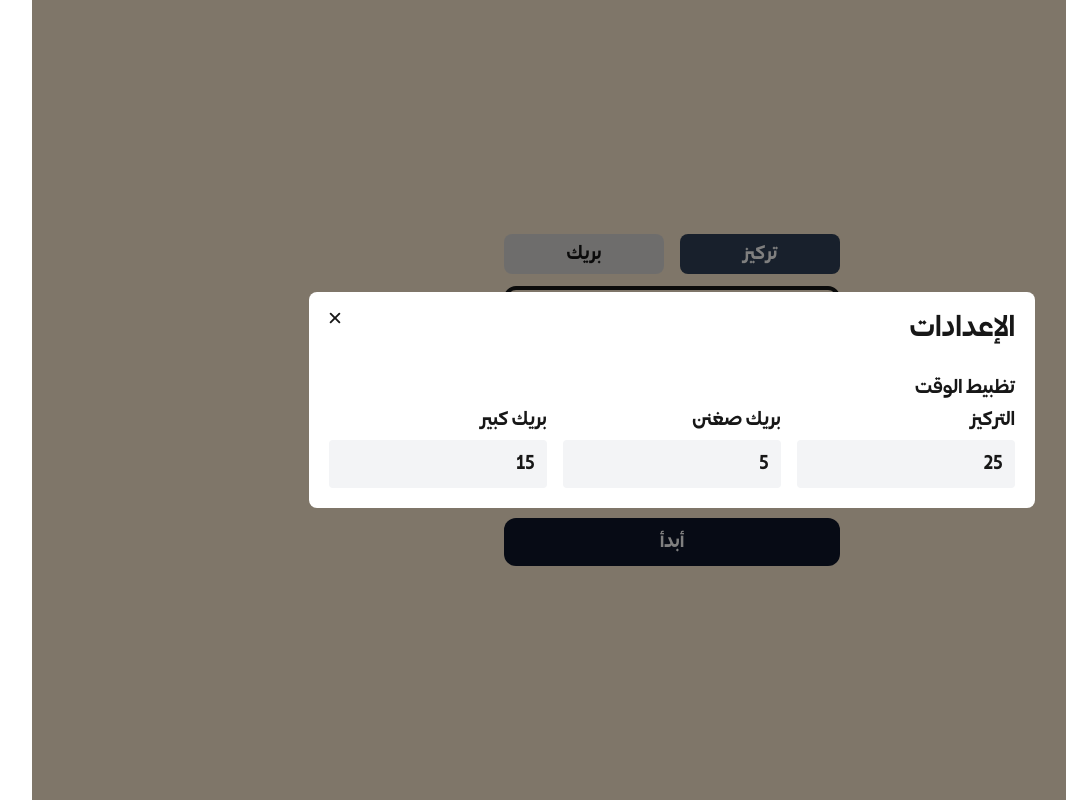
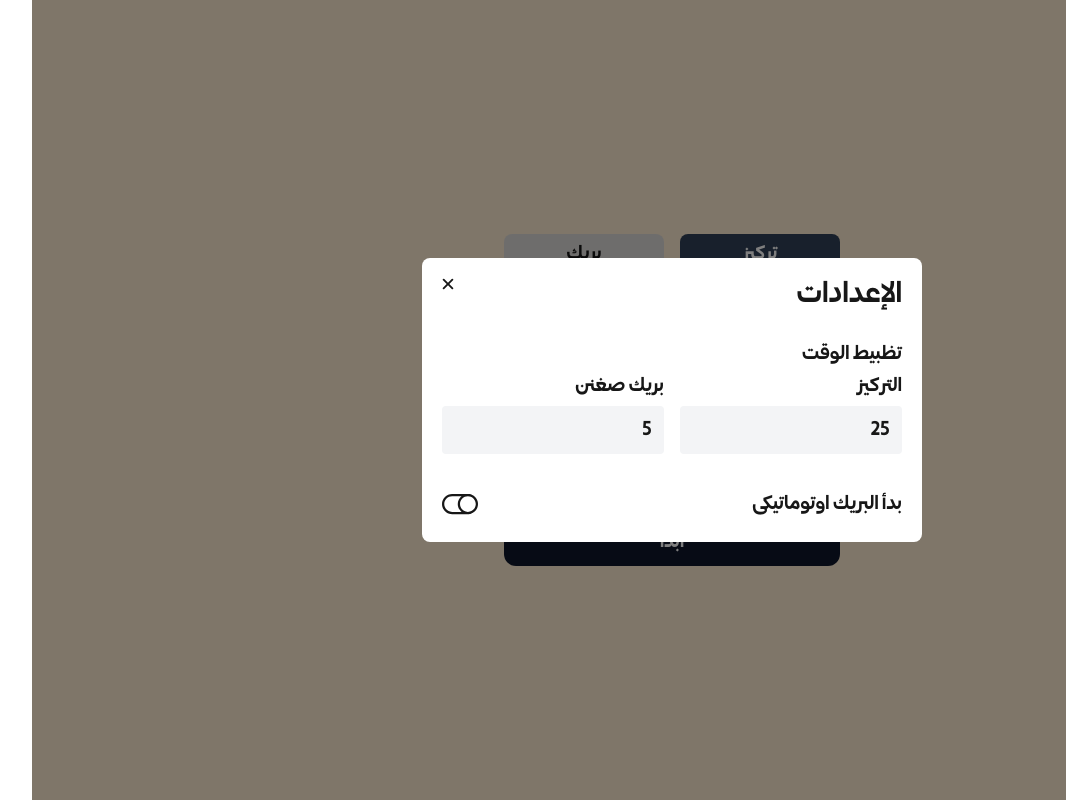
Before and after one commit to AbdelrahmanMostafa0/sa3teen-gad, a Next.js app: page / in a window 1280 px wide. Both pictures are taken after a click on the button 1236 px from the left and 36 px from the top of the page. Shown: the whole page, without its empty margins (98-1164 px from the left). Built offline with nearby package versions, Linux system fonts and the light colour scheme.

Commit message:
Implement auto break feature in Pomodoro timer; update state management and UI in Settings and BreakTime components

```diff
--- a/src/components/Settings.tsx
+++ b/src/components/Settings.tsx
@@ -4,19 +4,28 @@ import { useDispatch, useSelector } from "react-redux";
 import Modal from "./ui/Modal";
 import { useEffect, useState } from "react";
 import {
+  updateAutoBreakStart,
   updateFocusDuration,
   updateLongBreakDuration,
+  // updatePomoSettings,
   updateShortBreakDuration,
 } from "@/store/features/pomodoroSlice";
 import { IoMdSettings } from "react-icons/io";
 import { AppDispatch, RootState } from "@/store/store";
+import { LiaToggleOffSolid, LiaToggleOnSolid } from "react-icons/lia";
 
 const Settings = () => {
-  const { focusDurationTime, shortBreakDuration, longBreakDuration } =
-    useSelector((state: RootState) => state.Pomodoro);
+  const {
+    focusDurationTime,
+    shortBreakDuration,
+    longBreakDuration,
+    autoBreakStart,
+  } = useSelector((state: RootState) => state.Pomodoro);
   const [isOpen, setIsOpen] = useState(false);
   const dispatch = useDispatch<AppDispatch>();
-
+  const toggleAutoBreak = () => {
+    dispatch(updateAutoBreakStart(!autoBreakStart));
+  };
   // Load settings from localStorage on first render
   useEffect(() => {
     if (typeof window !== "undefined") {
@@ -76,7 +85,11 @@ const Settings = () => {
         <IoMdSettings />
       </button>
 
-      <Modal className="space-y-8" isOpen={isOpen} setIsOpen={setIsOpen}>
+      <Modal
+        className="space-y-8 md:max-w-[500px]"
+        isOpen={isOpen}
+        setIsOpen={setIsOpen}
+      >
         <h5 className="text-2xl">الإعدادات</h5>
         <div className="space-y-2 w-full">
           <p className="font-light">تظبيط الوقت</p>
@@ -106,7 +119,7 @@ const Settings = () => {
             </div>
 
             {/* Long Break */}
-            <div className="w-full space-y-2">
+            {/* <div className="w-full space-y-2">
               <p>بريك كبير</p>
               <input
                 value={longBreakDuration === 0 ? "" : longBreakDuration}
@@ -116,8 +129,14 @@ const Settings = () => {
                 min={1}
                 className="p-3 rounded bg-gray-100 outline-0 w-full"
               />
-            </div>
+            </div> */}
           </div>
+        </div>
+        <div className="flex justify-between items-center ">
+          <p>بدأ البريك اوتوماتيكى</p>
+          <button className="text-4xl rotate-180" onClick={toggleAutoBreak}>
+            {autoBreakStart ? <LiaToggleOnSolid /> : <LiaToggleOffSolid />}
+          </button>
         </div>
       </Modal>
     </>
--- a/src/components/pomodoro/BreakTime.tsx
+++ b/src/components/pomodoro/BreakTime.tsx
@@ -1,16 +1,25 @@
 import { PomodoroInitialState } from "@/types/pomodora";
-import { useSelector } from "react-redux";
+import { useDispatch, useSelector } from "react-redux";
 import Timer from "./Timer";
 import usePomodoro from "@/hooks/usePomodoro";
+import { useEffect } from "react";
+// import { updateAutoSwitch } from "@/store/features/pomodoroSlice";
 
 const BreakTime = () => {
-  const { shortBreakDuration } = useSelector(
+  const { shortBreakDuration, autoSwitch, autoBreakStart } = useSelector(
     (state: { Pomodoro: PomodoroInitialState }) => state.Pomodoro
   );
+  const dispatch = useDispatch();
   const { minutes, seconds, isActive, togglePomodoro } = usePomodoro({
     isBreak: true,
     specificMinutes: shortBreakDuration,
   });
+  useEffect(() => {
+    if (autoBreakStart && autoSwitch && !isActive) {
+      // dispatch(updateAutoSwitch(false));
+      togglePomodoro();
+    }
+  }, [autoBreakStart, autoSwitch, isActive, togglePomodoro, dispatch]);
   return (
     <Timer
       minutes={minutes}
--- a/src/components/ui/Modal.tsx
+++ b/src/components/ui/Modal.tsx
@@ -38,7 +38,7 @@ const Modal = ({ children, isOpen, setIsOpen, className = "" }: Props) => {
       ></div>
       <div
         className={cn(
-          "bg-white rounded-lg p-5 z-50 w-full md:w-fit max-w-[95vw] md:min-w-[700px] relative space-y-4",
+          "bg-white rounded-lg p-5 z-50 w-full  max-w-[95vw] md:max-w-[700px] relative space-y-4",
           className
         )}
       >
--- a/src/hooks/usePomodoro.ts
+++ b/src/hooks/usePomodoro.ts
@@ -1,7 +1,10 @@
 "use client";
 
-import { updateDisplayedTimer } from "@/store/features/pomodoroSlice";
-import { PomodoroInitialState } from "@/types/pomodora";
+import {
+  updateAutoSwitch,
+  updateDisplayedTimer,
+} from "@/store/features/pomodoroSlice";
+import { RootState } from "@/store/store";
 import { useCallback, useEffect, useMemo, useRef, useState } from "react";
 import { useDispatch, useSelector } from "react-redux";
 interface TimerProps {
@@ -15,7 +18,7 @@ function usePomodoro({ specificMinutes = 25 }: TimerProps) {
   const intervalRef = useRef<NodeJS.Timeout | null>(null);
   const alarmRef = useRef<HTMLAudioElement | null>(null);
   const { displayedTimer, shortBreakDuration, focusDurationTime } = useSelector(
-    (state: { Pomodoro: PomodoroInitialState }) => state.Pomodoro
+    (state: RootState) => state.Pomodoro
   );
   const dispatch = useDispatch();
   const isBreak = displayedTimer.toLocaleLowerCase().includes("break");
@@ -26,11 +29,16 @@ function usePomodoro({ specificMinutes = 25 }: TimerProps) {
         : new Audio("/sound/4tbna.mp3");
     }
   }, [isBreak]);
-
+  useEffect(() => {}, [isBreak]);
   useEffect(() => {
     if (!isActive || finished) {
       if (finished) {
         dispatch(updateDisplayedTimer(isBreak ? "focus" : "shortBreak"));
+      }
+      console.log("outside");
+      if (finished && !isBreak) {
+        dispatch(updateAutoSwitch(true));
+        console.log("auto switch");
       }
       if (intervalRef.current) {
         clearInterval(intervalRef.current);
--- a/src/store/features/pomodoroSlice.ts
+++ b/src/store/features/pomodoroSlice.ts
@@ -5,22 +5,9 @@ const initialState: PomodoroInitialState = {
   focusDurationTime: 25,
   shortBreakDuration: 5,
   longBreakDuration: 15,
-  focusTimer: {
-    minutes: 25,
-    seconds: 0,
-  },
-  shortBreakTimer: {
-    minutes: 5,
-    seconds: 0,
-  },
-  longBreakTimer: {
-    minutes: 15,
-    seconds: 0,
-  },
-  isLongBreak: false,
-  isFocusActive: false,
-  isBreakActive: false,
   displayedTimer: "focus",
+  autoBreakStart: false,
+  autoSwitch: false,
 };
 
 const pomodoroSlice = createSlice({
@@ -39,6 +26,12 @@ const pomodoroSlice = createSlice({
     updateDisplayedTimer: (state, action) => {
       state.displayedTimer = action.payload;
     },
+    updateAutoBreakStart: (state, action) => {
+      state.autoBreakStart = action.payload;
+    },
+    updateAutoSwitch: (state, action) => {
+      state.autoSwitch = action.payload;
+    },
   },
 });
 
@@ -48,4 +41,6 @@ export const {
   updateShortBreakDuration,
   updateLongBreakDuration,
   updateDisplayedTimer,
+  updateAutoBreakStart,
+  updateAutoSwitch,
 } = pomodoroSlice.actions;
--- a/src/types/pomodora.ts
+++ b/src/types/pomodora.ts
@@ -2,20 +2,7 @@ export interface PomodoroInitialState {
   focusDurationTime: number;
   shortBreakDuration: number;
   longBreakDuration: number;
-  focusTimer: {
-    minutes: number;
-    seconds: number;
-  };
-  shortBreakTimer: {
-    minutes: number;
-    seconds: number;
-  };
-  longBreakTimer: {
-    minutes: number;
-    seconds: number;
-  };
-  isLongBreak: boolean;
-  isFocusActive: boolean;
-  isBreakActive: boolean;
   displayedTimer: "focus" | "shortBreak" | "longBreak";
+  autoBreakStart: boolean;
+  autoSwitch: boolean;
 }
```
